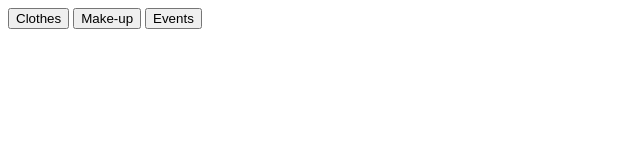
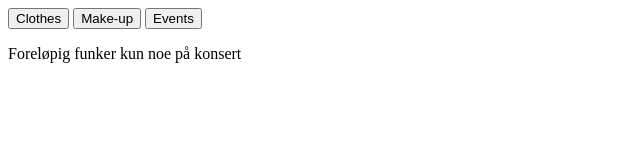
Before and after one commit to BenjaminLaate/GirlMathics, a plain HTML site: page index.html in a window 1280 px wide. Shown: the whole page, without its empty margins (0-640 px from the left). Drawn offline with Linux system fonts and the light colour scheme.

Commit message:
mid edit 1

```diff
--- a/index.html
+++ b/index.html
@@ -152,6 +152,8 @@
         <!-- Buttons will be injected here -->
     </div>
 
+    <p>Foreløpig funker kun noe på konsert</p>
+
 </body>
 
 </html>
```
